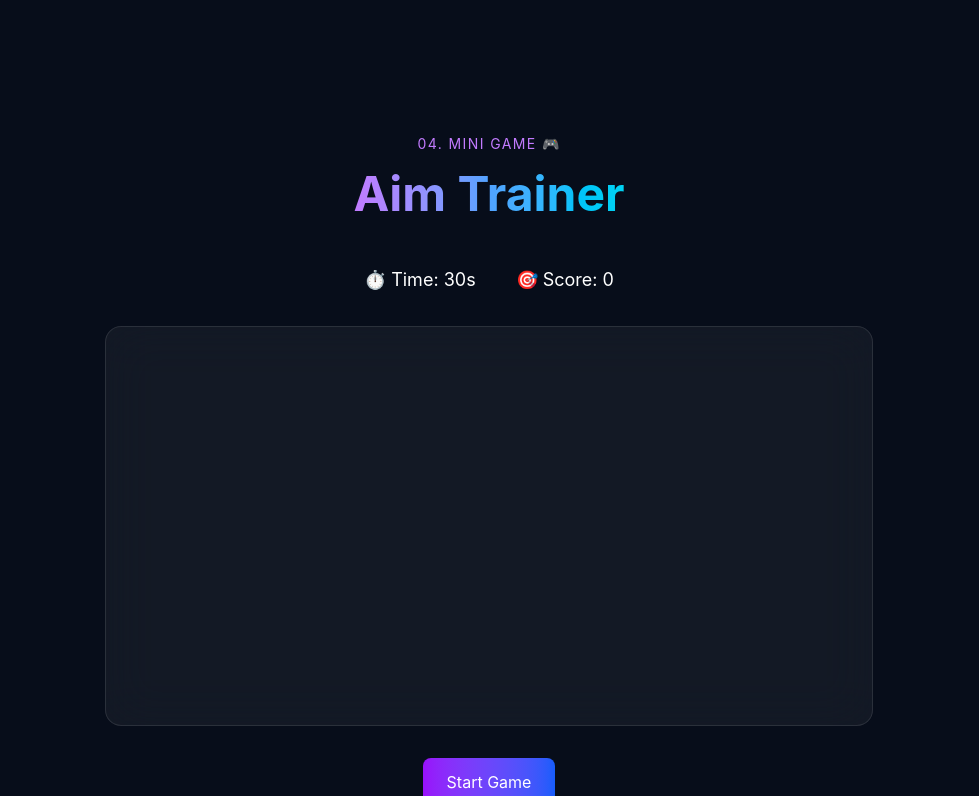
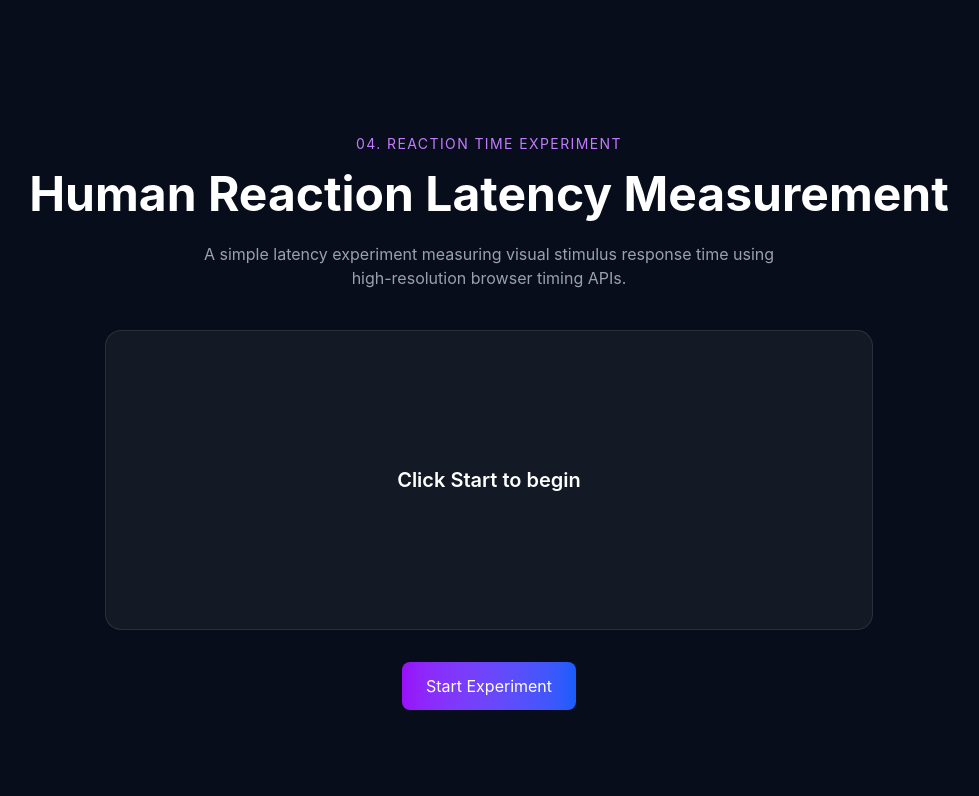
Before and after one commit to siddhantkumar101/Portfolio, a React (Vite) app in the folder portfolio/: page / in a window 1280 px wide. Shown: the part 4620-5416 px from the top of the page, without its empty margins (151-1130 px from the left). Built offline with nearby package versions, Linux system fonts and the light colour scheme.

Commit message:
ADDED A REACTION TIME GAME FIX

```diff
--- a/portfolio/src/components/MiniGame.jsx
+++ b/portfolio/src/components/MiniGame.jsx
@@ -1,117 +1,135 @@
-import { useEffect, useState } from "react"
-import { motion } from "framer-motion"
+import { useState, useEffect, useRef } from "react"
 
-function MiniGame() {
+function ReactionExperiment() {
 
-  const [timeLeft, setTimeLeft] = useState(30)
-  const [score, setScore] = useState(0)
-  const [gameActive, setGameActive] = useState(false)
-  const [position, setPosition] = useState({ x: 50, y: 50 })
+  const [gameState, setGameState] = useState("idle")
+  // idle | waiting | ready | finished
 
-  // Start Game
-  const startGame = () => {
-    setScore(0)
-    setTimeLeft(30)
-    setGameActive(true)
-    moveDot()
+  const [message, setMessage] = useState("Click Start to begin")
+  const [trials, setTrials] = useState([])
+  const [round, setRound] = useState(0)
+
+  const startTimeRef = useRef(null)
+  const timeoutRef = useRef(null)
+
+  const TOTAL_ROUNDS = 5
+
+  const startExperiment = () => {
+    setTrials([])
+    setRound(0)
+    setGameState("waiting")
+    setMessage("Wait for green...")
+    triggerRound()
   }
 
-  // Move Dot Randomly
-  const moveDot = () => {
-    const x = Math.random() * 80
-    const y = Math.random() * 70
-    setPosition({ x, y })
+  const triggerRound = () => {
+    const delay = Math.random() * 3000 + 1000 // 1–4 seconds
+
+    timeoutRef.current = setTimeout(() => {
+      setGameState("ready")
+      setMessage("CLICK NOW!")
+      startTimeRef.current = performance.now()
+    }, delay)
   }
 
-  // Timer Logic
-  useEffect(() => {
-    if (!gameActive) return
+  const handleClick = () => {
 
-    if (timeLeft === 0) {
-      setGameActive(false)
+    // Clicked too early
+    if (gameState === "waiting") {
+      clearTimeout(timeoutRef.current)
+      setMessage("Too early! Wait for green.")
+      setGameState("idle")
       return
     }
 
-    const timer = setTimeout(() => {
-      setTimeLeft(prev => prev - 1)
-    }, 1000)
+    // Valid click
+    if (gameState === "ready") {
+      const reactionTime = performance.now() - startTimeRef.current
+      const updatedTrials = [...trials, reactionTime]
 
-    return () => clearTimeout(timer)
+      setTrials(updatedTrials)
+      const nextRound = round + 1
+      setRound(nextRound)
 
-  }, [timeLeft, gameActive])
+      if (nextRound < TOTAL_ROUNDS) {
+        setGameState("waiting")
+        setMessage("Wait for green...")
+        triggerRound()
+      } else {
+        setGameState("finished")
+        setMessage("Experiment Completed")
+      }
+    }
+  }
 
-  // Dot Click
-  const handleDotClick = () => {
-    if (!gameActive) return
-    setScore(prev => prev + 1)
-    moveDot()
-  }
+  const average =
+    trials.length > 0
+      ? (trials.reduce((a, b) => a + b, 0) / trials.length).toFixed(2)
+      : 0
+
+  const best =
+    trials.length > 0 ? Math.min(...trials).toFixed(2) : 0
+
+  const worst =
+    trials.length > 0 ? Math.max(...trials).toFixed(2) : 0
 
   return (
     <section
-      id="game"
-      className="min-h-screen bg-[#070d1a] text-white px-6 py-28 flex flex-col items-center justify-center relative overflow-hidden"
+      id="reaction-experiment"
+      className="min-h-screen bg-[#070d1a] text-white px-6 py-28 flex flex-col items-center justify-center"
     >
 
       <p className="text-purple-400 text-sm tracking-widest mb-4">
-        04. MINI GAME 🎮
+        04. REACTION TIME EXPERIMENT
       </p>
 
-      <h2 className="text-4xl md:text-5xl font-bold mb-12
-      bg-gradient-to-r from-purple-400 via-blue-400 to-cyan-400
-      bg-clip-text text-transparent">
-        Aim Trainer
+      <h2 className="text-4xl md:text-5xl font-bold mb-6 text-center">
+        Human Reaction Latency Measurement
       </h2>
 
-      {/* Score & Timer */}
-      <div className="flex gap-10 mb-8 text-lg">
-        <div>⏱ Time: {timeLeft}s</div>
-        <div>🎯 Score: {score}</div>
+      <p className="text-gray-400 max-w-xl text-center mb-10">
+        A simple latency experiment measuring visual stimulus response time
+        using high-resolution browser timing APIs.
+      </p>
+
+      {/* Experiment Area */}
+      <div
+        onClick={handleClick}
+        className={`w-full max-w-3xl h-[300px] rounded-2xl
+        flex items-center justify-center text-xl font-semibold cursor-pointer
+        transition duration-200 ${
+          gameState === "ready"
+            ? "bg-green-500 text-black"
+            : "bg-white/5 border border-white/10"
+        }`}
+      >
+        {message}
       </div>
 
-      {/* Game Area */}
-      <div className="relative w-full max-w-3xl h-[400px]
-      bg-white/5 border border-white/10
-      rounded-2xl backdrop-blur-xl overflow-hidden">
-
-        {gameActive && (
-          <motion.div
-            onClick={handleDotClick}
-            initial={{ scale: 0 }}
-            animate={{ scale: 1 }}
-            transition={{ duration: 0.2 }}
-            className="absolute w-8 h-8 rounded-full
-            bg-gradient-to-r from-purple-500 to-blue-500
-            cursor-pointer"
-            style={{
-              left: `${position.x}%`,
-              top: `${position.y}%`,
-            }}
-          />
-        )}
-
-        {!gameActive && timeLeft === 0 && (
-          <div className="absolute inset-0 flex items-center justify-center text-xl">
-            Game Over! Your Score: {score} 🎉
-          </div>
-        )}
-
-      </div>
-
-      {/* Start Button */}
-      {!gameActive && (
+      {/* Controls */}
+      {gameState === "idle" || gameState === "finished" ? (
         <button
-          onClick={startGame}
+          onClick={startExperiment}
           className="mt-8 px-6 py-3 rounded-lg
           bg-gradient-to-r from-purple-600 to-blue-600
           hover:scale-105 transition"
         >
-          {timeLeft === 0 ? "Play Again" : "Start Game"}
+          {gameState === "finished" ? "Run Again" : "Start Experiment"}
         </button>
+      ) : null}
+
+      {/* Results */}
+      {trials.length > 0 && (
+        <div className="mt-12 text-center space-y-2">
+          <p>Trials: {trials.length}</p>
+          <p>Average Reaction Time: {average} ms</p>
+          <p>Best (Fastest): {best} ms</p>
+          <p>Worst (Slowest): {worst} ms</p>
+        </div>
       )}
 
     </section>
   )
 }
 
-export default MiniGame
+export default ReactionExperiment
```
